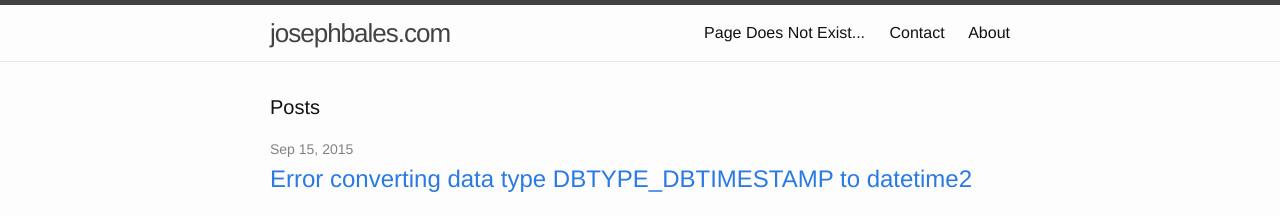
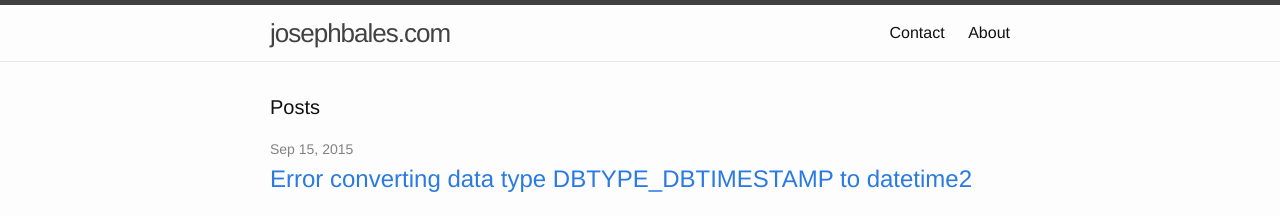
Before and after one commit to josephbales/jb-jekyll, a Jekyll site: the page built from index.html, in a window 1280 px wide. Shown: the top 216 px of the page. Built offline with Jekyll 4.4.1, drawn with Linux system fonts in a browser that asks for light colours.

Commit message:
Update header.html

```diff
--- a/_includes/header.html
+++ b/_includes/header.html
@@ -14,10 +14,10 @@
       </a>
 
       <div class="trigger">
-        {% for my_page in site.pages %}
+        {% for page in site.pages %}
           {% unless page.exclude_from_nav %}
-            {% if my_page.title %}
-            <a class="page-link" href="{{ my_page.url | prepend: site.github.url }}">{{ my_page.title }}</a>
+            {% if page.title %}
+            <a class="page-link" href="{{ page.url | prepend: site.github.url }}">{{ page.title }}</a>
             {% endif %}
           {% endunless %}
         {% endfor %}
```
